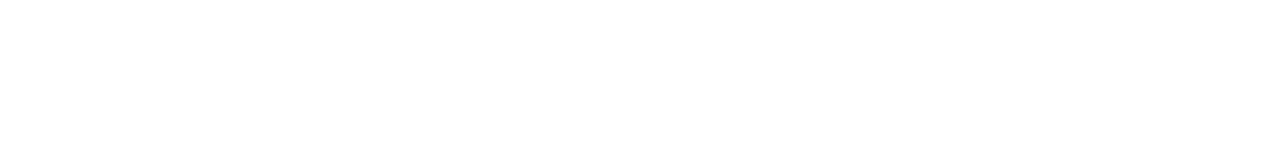
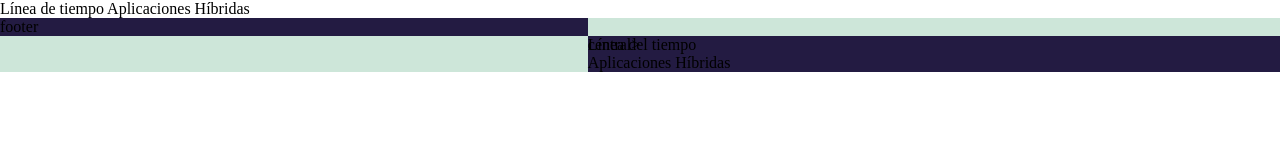
Before and after one commit to ArletheMora/linea-de-tiempo, a plain HTML site: page index.html in a window 1280 px wide. Drawn offline with Linux system fonts and the light colour scheme.

Commit message:
grid principal, falta acomodar

```diff
--- /dev/null
+++ b/css/estilo.css
@@ -0,0 +1,27 @@
+*{
+    margin: 0%;
+    display:block
+}
+
+.gridPrincipal{
+    background-color: #cde6d9;
+    height: 100%;
+    width: 100%;
+    display: grid;
+     grid-template-rows: 1fr, 1fr, 1fr;
+    grid-template-areas: "header", "central", "footer"
+}
+
+.header{
+    grid-area: header;
+    background-color: #231B42;
+}
+
+.central{
+    grid-area: central;
+}
+
+.footer{
+    grid-area: "footer";
+    background-color: #231B42;
+}
--- a/index.html
+++ b/index.html
@@ -1,12 +1,24 @@
 <!DOCTYPE html>
 <html lang="es">
-<head>
-    <meta charset="UTF-8">
-    <meta http-equiv="X-UA-Compatible" content="IE=edge">
-    <meta name="viewport" content="width=device-width, initial-scale=1.0">
+  <head>
+    <meta charset="UTF-8" />
+    <meta http-equiv="X-UA-Compatible" content="IE=edge" />
+    <meta name="viewport" content="width=device-width, initial-scale=1.0" />
     <title>Línea de tiempo Aplicaciones Híbridas</title>
-</head>
-<body>
-
-</body>
+    <link rel="stylesheet" href="css/estilo.css">
+  </head>
+  <body>
+    <div class="gridPrincipal">
+      <div class="header">
+        <p>Línea del tiempo</p>
+        <p>Aplicaciones Híbridas</p>
+      </div>
+      <div class="central">
+        <p>central></p>
+      </div>
+      <div class="footer">
+        <p>footer</p>
+      </div>
+    </div>
+  </body>
 </html>
```
Also changed, not shown: 1 other file.
